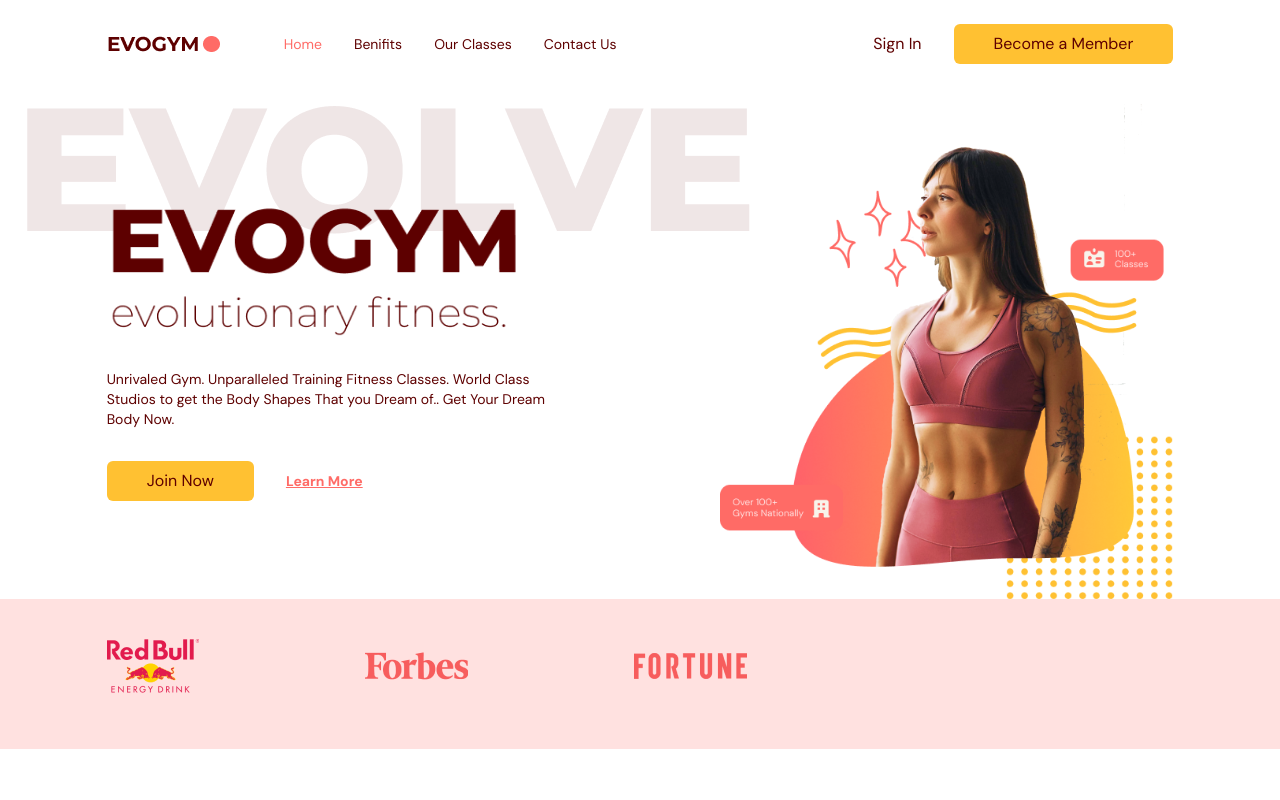
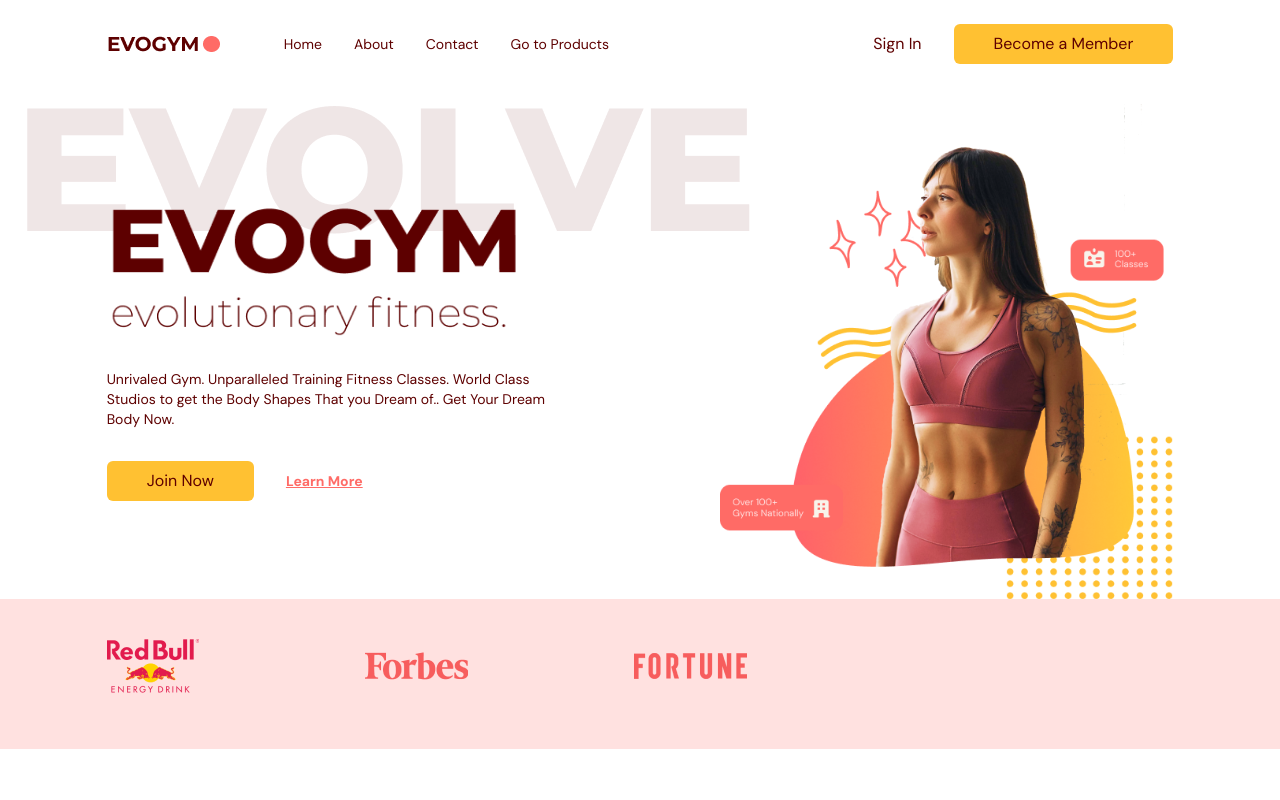
Before and after one commit to Sumit-Sahni/Typescript, a React (Vite) app: page / in a window 1280 px wide. Shown: the top 800 px of the page. Built offline with nearby package versions, Linux system fonts and the light colour scheme.

Commit message:
Update Product Cart

```diff
--- a/package.json
+++ b/package.json
@@ -20,7 +20,8 @@
     "react-anchor-link-smooth-scroll": "^1.0.12",
     "react-dom": "^18.2.0",
     "react-hook-form": "^7.43.9",
-    "react-redux": "^8.0.5"
+    "react-redux": "^8.0.5",
+    "react-router-dom": "^6.11.2"
   },
   "devDependencies": {
     "@types/node": "^18.16.3",
--- a/src/App.tsx
+++ b/src/App.tsx
@@ -1,54 +1,21 @@
-import Navbar from "@/scenes/navbar";
-import Home from  "@/scenes/home";
-import { useEffect, useState } from "react";
-import { SelectedPage } from  "@/scenes/shared/types";
-import OurClasses from "@/scenes/ourClasses";
-import Benifit from "@/scenes/benifits";
-import ContactUs from  "@/scenes/contactUs";
-import Footer from "@/scenes/footer";
-// import ProductList from "./Products/ProductList";
-// import ProductForm from "./Products/ProductForm";
-// import CartList from "./Products/CartList";
-import store from "./store/store";
-import {Provider} from "react-redux";
+import { BrowserRouter as Router, Routes, Route} from "react-router-dom";
+import Main from  "./scenes/hero/Index"
+import Products from "@/scenes/product/index"
+import Cart from "./scenes/cart";
+
 function App() {
 
-  const [selectedPage, setSelectedPage] = useState<SelectedPage>(
-    SelectedPage.Home
-  )
-  const [isTopOfPage, setIsTopOfPage] = useState<boolean>(true)
-
-  useEffect(()=>{
-      const handleScroll = () =>{
-         if(window.scrollY === 0){
-            setIsTopOfPage(true);
-            setSelectedPage(SelectedPage.Home);
-         }
-         if(window.scrollY !==0){
-            setIsTopOfPage(false);
-         }
-      }
-      window.addEventListener('scroll', handleScroll);
-      return ()=>window.addEventListener('scroll', handleScroll);
-  },[])
 
   return (
-    <div>
-      <Provider store={store}>
-
-
-    <Navbar
-      isTopOfPage={isTopOfPage}
-      selectedPage={selectedPage}
-      setSelectedPage={setSelectedPage}
-    />
-    <Home setSelectedPage={setSelectedPage}/>
-    <Benifit setSelectedPage={setSelectedPage} />
-    <OurClasses setSelectedPage={setSelectedPage}/>
-    <ContactUs setSelectedPage={setSelectedPage}/>
-    <Footer />
-    </Provider>
-    </div>
+   <>
+      <Router>
+      <Routes>
+          <Route  path="/"  element={<Main/>}/>
+          <Route  path="/products"  element={<Products/>}/>
+          <Route  path="/cart"  element={<Cart/>}/>
+      </Routes>
+     </Router>
+   </>
 
   )
 }
--- a/src/Products/ProductList.tsx
+++ b/src/Products/ProductList.tsx
@@ -1,9 +1,13 @@
 import { useAppDispatch } from "@/hooks/store.hooks"
 import { getProductSelector, Product} from "@/store/products.slice"
-import  {addToCart,getCartProduct} from "../store/cartSlice";
+import  {addToCart,getCartProduct, } from "../store/cartSlice";
 import { useSelector } from "react-redux"
-
-
+import Logo  from "../assets/Logo.png"
+import useMediaQuery from "@/scenes/hooks/useMediaQuery";
+import { motion } from "framer-motion";
+import {Bars3Icon, XMarkIcon, ShoppingBagIcon} from  "@heroicons/react/24/solid"
+import { useState } from "react";
+import { Link } from "react-router-dom";
 
 
 
@@ -11,6 +15,7 @@ const ProductList: React.FC = () => {
 const dispatch = useAppDispatch();
  const products  = useSelector(getProductSelector)
  const totalCartProduct  = useSelector(getCartProduct)
+
 //  console.log(products)
  console.log("From cart", totalCartProduct)
 
@@ -21,24 +26,93 @@ const dispatch = useAppDispatch();
 //  const  removeFormStores = (id:string) =>{
 //   dispatch(removeFromCart(id));
 //  }
+const flexBetween ="flex  items-center justify-between"
+const isAboveMediumScreen = useMediaQuery("(min-width:1060px)")
+const [isMenuToggled, setIsMenuToggled] = useState<boolean>(false);
+
+
+
 
   return (
-    <div>
-        <label>Game List</label>
+   <>
+      <nav>
+        <div className={` ${flexBetween} bg-primary-100 drop-shadow-xl fixed top-0 z-30 w-full py-6  `}>
+
+        <div className={`${flexBetween} mx-auto w-5/6` }>
+            <div className={`${flexBetween} w-full gap-16` }>
+                {/* LEFT SIDE */}
+                <img src={Logo} alt="Logo"/>
+                {/* RIGHT SIDE */}
+                {isAboveMediumScreen ?(
+                <div className={`${flexBetween} w-full`}>
+                    <div className={`${flexBetween} gap-8 text-sm`}>
+                      <Link to={"/"}>Home</Link>
+                    </div>
+                    <div>
+                    <Link to={"/contact"}>
+                      <ShoppingBagIcon className=" h-8 w-8 text-yellow cursor-pointer"/>
+                    </Link>
+
+                    </div>
+                </div>)
+                :(
+                     <button
+                      className=" rounded-full bg-secondary-500 p-2"
+                      onClick={()=>setIsMenuToggled(!isMenuToggled)}
+                     >
+                     <Bars3Icon className=" h-6 w-6 text-white"/>
+                     </button>
+                  )}
+              </div>
+           </div>
+        </div>
+
+        {/* MOBILE MENU MODAL */}
+          {!isAboveMediumScreen && isMenuToggled && (
+            <motion.div
+             initial={{opacity:0}}
+             animate={{opacity:1}}
+             transition={{duration:0.5}}
+             exit={{opacity:0}}
+             className="fixed right-0  bottom-0 z-40 h-full w-[300px] bg-primary-100 drop-shadow-xl">
+                {/*Close ICON */}
+                <div className="flex justify-end p-10">
+                    <button  onClick={()=> setIsMenuToggled(!isMenuToggled)}>
+
+                     <XMarkIcon className="w-6 h-6 text-gray-400" />
+                    </button>
+                </div>
+                {/* MENU ITEMS */}
+                <div className="w-full  h-[50%]">
+                <div className={`ml-[33%] flex flex-col gap-6`}>
+                        <h1>Home</h1>
+                        <h1>About</h1>
+                        <h1>Contact</h1>
+                    </div>
+                </div>
+            </motion.div>
+          )}
+      </nav>
+
+    <div className="mt-16 w-full h-auto sm:p-16  sm:px-32 flex-col sm:flex-row items-center flex sm:flex-wrap shadow-2xl ">
         {
            products.map((product, index )=>{
               return(
-
-             <div key={index}>
-                <span>{`${product.title} --- ${product.price}`}</span>
-                 <h1 className="text-blue-500">{product.id}</h1>
-                <button className="border-red-500 mt-8 px-2 py-4 border rounded-xl mx-4 hover:bg-red-500 hover:text-white" onClick={()=> addToCartHandler(product)}>Add To Cart</button>
-                {/* <button onClick={()=> removeFormStore(product.id)} className="border-red-500 mt-8 px-2 py-4 border rounded-xl mx-4 hover:bg-red-500 hover:text-white">RemoveFormStore</button> */}
-            </div>
+             <div key={index} className=" sm:w-60 md:w-96 mx-2 border my-4 flex-col flex items-center hover:shadow-lg hover:border-2   justify-around p-10">
+                 <img src={product.image} className="w-80 overflow-hidden object-contain"/>
+                 <div className="text-center py-2">
+                     <h1 className="text-2xl font-mono text-black font-semibold">{product.title}</h1>
+                 </div>
+                <div className="text-center my-2 border border-slate-600 rounded-xl">
+                   <button  className="rounded-md hover:rounded-xl border bg-black-500 px-10 py-2 hover:bg-black hover:text-white cursor-pointer" onClick={()=> addToCartHandler(product)}>Add To Cart</button>
+                </div>
+             </div>
               )
            })
         }
     </div>
+   </>
+
   )
 }
 
--- a/src/main.tsx
+++ b/src/main.tsx
@@ -1,10 +1,12 @@
-import React from 'react'
 import ReactDOM from 'react-dom/client'
 import App from './App.tsx'
 import './index.css'
+import {Provider} from "react-redux";
+import store from   "./store/store.ts"
 
 ReactDOM.createRoot(document.getElementById('root') as HTMLElement).render(
-  <React.StrictMode>
-    <App />
-  </React.StrictMode>,
+    <Provider store={store}>
+        <App />
+    </Provider>
+
 )
--- /dev/null
+++ b/src/scenes/cart/index.tsx
@@ -0,0 +1,9 @@
+
+
+const Cart = () => {
+  return (
+    <div>Cart</div>
+  )
+}
+
+export default Cart
--- /dev/null
+++ b/src/scenes/hero/Index.tsx
@@ -0,0 +1,53 @@
+
+import Navbar from "@/scenes/navbar";
+import Home from  "@/scenes/home";
+import {useEffect, useState } from "react";
+import {SelectedPage } from  "@/scenes/shared/types";
+import OurClasses from "@/scenes/ourClasses";
+import Benifit from "@/scenes/benifits";
+import ContactUs from  "@/scenes/contactUs";
+import Footer from "@/scenes/footer";
+
+
+
+
+
+const Main = () => {
+    const [selectedPage, setSelectedPage] = useState<SelectedPage>(
+        SelectedPage.Home
+      )
+      // eslint-disable-next-line no-undef
+      const [isTopOfPage, setIsTopOfPage] = useState<boolean>(true)
+
+      useEffect(()=>{
+          const handleScroll = () =>{
+             if(window.scrollY === 0){
+                setIsTopOfPage(true);
+                setSelectedPage(SelectedPage.Home);
+             }
+             if(window.scrollY !==0){
+                setIsTopOfPage(false);
+             }
+          }
+          window.addEventListener('scroll', handleScroll);
+          return ()=>window.addEventListener('scroll', handleScroll);
+      },[])
+
+
+  return (
+    <div>
+     <Navbar
+      isTopOfPage={isTopOfPage}
+      selectedPage={selectedPage}
+      setSelectedPage={setSelectedPage}
+     />
+     <Home setSelectedPage={setSelectedPage}/>
+     <Benifit setSelectedPage={setSelectedPage} />
+     <OurClasses setSelectedPage={setSelectedPage}/>
+     <ContactUs setSelectedPage={setSelectedPage}/>
+     <Footer />
+  </div>
+  )
+}
+
+export default Main
--- a/src/scenes/navbar/index.tsx
+++ b/src/scenes/navbar/index.tsx
@@ -2,19 +2,21 @@ import { useState } from "react"
 import { motion } from "framer-motion"
 import {Bars3Icon, XMarkIcon} from  "@heroicons/react/24/solid"
 import Logo  from "../../assets/Logo.png"
-import Link from "./Link"
+// import Link from "./Link"
+import { Link } from 'react-router-dom';
 import { SelectedPage } from "@/scenes/shared/types";
 import ActionButton from "../shared/ActionButton";
 import useMediaQuery from "../hooks/useMediaQuery";
 
 type Props = {
+
     isTopOfPage:boolean;
     selectedPage:SelectedPage;
     setSelectedPage:(value:SelectedPage) => void;
 
 }
 
-const Navbar = ({isTopOfPage,selectedPage, setSelectedPage}: Props) => {
+const Navbar = ({isTopOfPage,selectedPage, setSelectedPage,}: Props) => {
 
     const flexBetween ="flex  items-center justify-between"
     const [isMenuToggled, setIsMenuToggled] = useState<boolean>(false);
@@ -33,26 +35,10 @@ const Navbar = ({isTopOfPage,selectedPage, setSelectedPage}: Props) => {
                 {isAboveMediumScreen ?(
                 <div className={`${flexBetween} w-full`}>
                     <div className={`${flexBetween} gap-8 text-sm`}>
-                       <Link
-                        page="Home"
-                        selectedPage={selectedPage}
-                        setSelectedPage={setSelectedPage}
-                        />
-                         <Link
-                        page="Benifits"
-                        selectedPage={selectedPage}
-                        setSelectedPage={setSelectedPage}
-                        />
-                         <Link
-                        page="Our Classes"
-                        selectedPage={selectedPage}
-                        setSelectedPage={setSelectedPage}
-                        />
-                         <Link
-                        page="Contact Us"
-                        selectedPage={selectedPage}
-                        setSelectedPage={setSelectedPage}
-                        />
+                        <h1>Home</h1>
+                        <h1>About</h1>
+                        <h1>Contact</h1>
+                         <Link to="/products">Go to Products</Link>
                     </div>
                     <div>
                         <div className={`${flexBetween} gap-8`}>
@@ -90,26 +76,10 @@ const Navbar = ({isTopOfPage,selectedPage, setSelectedPage}: Props) => {
                 {/* MENU ITEMS */}
                 <div className="w-full  h-[50%]">
                 <div className={`ml-[33%] flex flex-col gap-6`}>
-                       <Link
-                        page="Home"
-                        selectedPage={selectedPage}
-                        setSelectedPage={setSelectedPage}
-                        />
-                         <Link
-                        page="Benifits"
-                        selectedPage={selectedPage}
-                        setSelectedPage={setSelectedPage}
-                        />
-                         <Link
-                        page="Our Classes"
-                        selectedPage={selectedPage}
-                        setSelectedPage={setSelectedPage}
-                        />
-                         <Link
-                        page="Contact Us"
-                        selectedPage={selectedPage}
-                        setSelectedPage={setSelectedPage}
-                        />
+                        <h1>Home</h1>
+                        <h1>About</h1>
+                        <h1>Contact</h1>
+                        <Link to="/products">Go to Products</Link>
                     </div>
                 </div>
             </motion.div>
```
Also changed, not shown: src/scenes/product/index.tsx (added, +13 -0 lines), src/store/products.slice.ts (+19 -3 lines), 1 other file (tests, documents, lock files or other folders).
